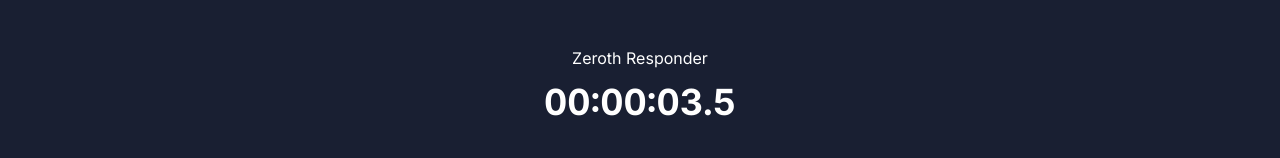
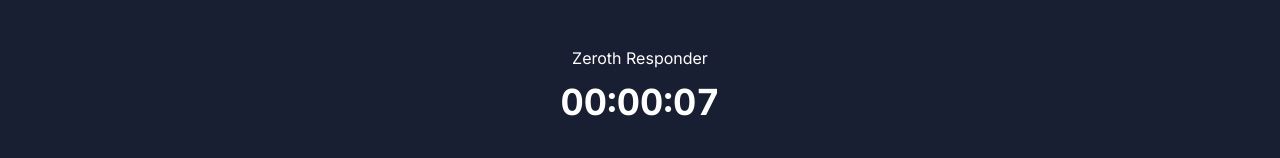
Before and after one commit to LeonLiur/Zeroth-Responder, a Next.js app: page / in a window 1280 px wide. Shown: the top 158 px of the page. Built offline with nearby package versions, Linux system fonts and the light colour scheme.

Commit message:
changed timer

```diff
--- a/components/controls.jsx
+++ b/components/controls.jsx
@@ -7,7 +7,7 @@ export default function Controls() {
   const [secElapsed, setSecElapsed] = useState(0)
   useEffect(() => {
     setInterval(() => {
-      setSecElapsed((prev) => prev + 0.5)
+      setSecElapsed((prev) => prev + 1)
     }, 1000)
   }, [])
 
```
